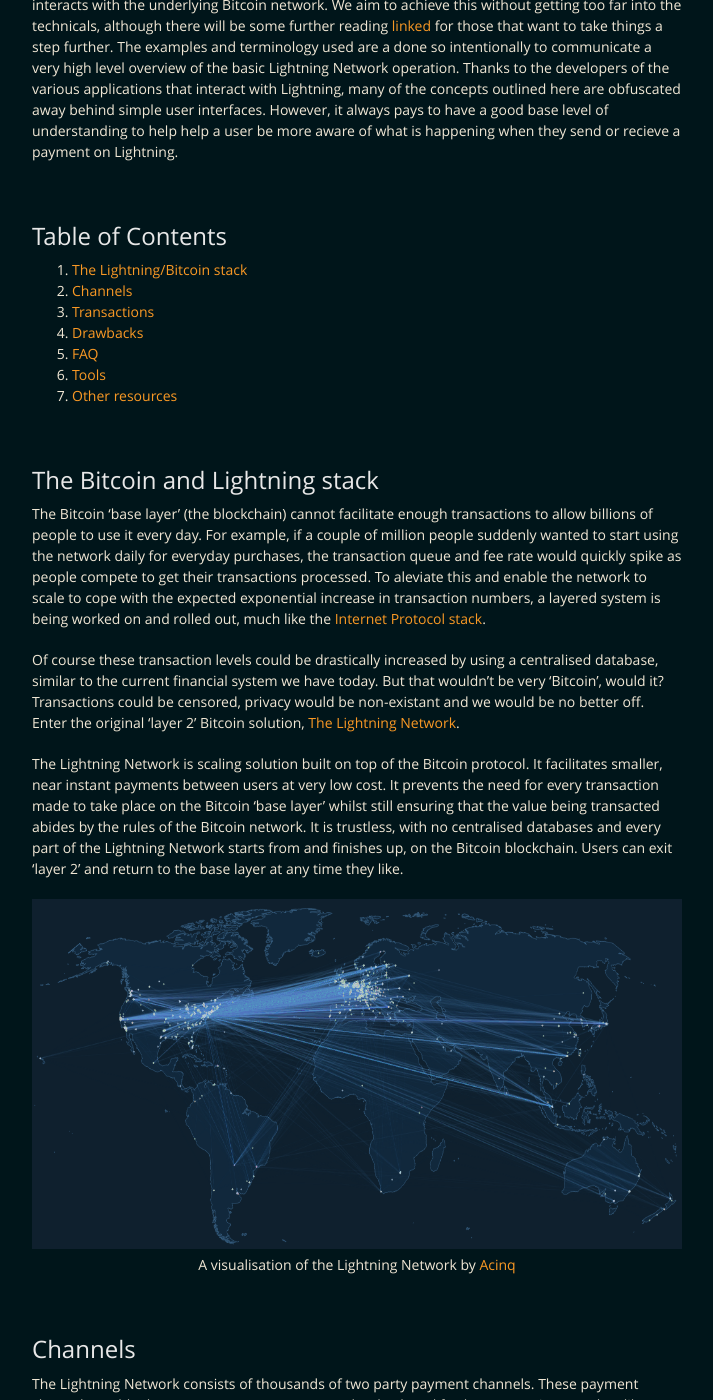
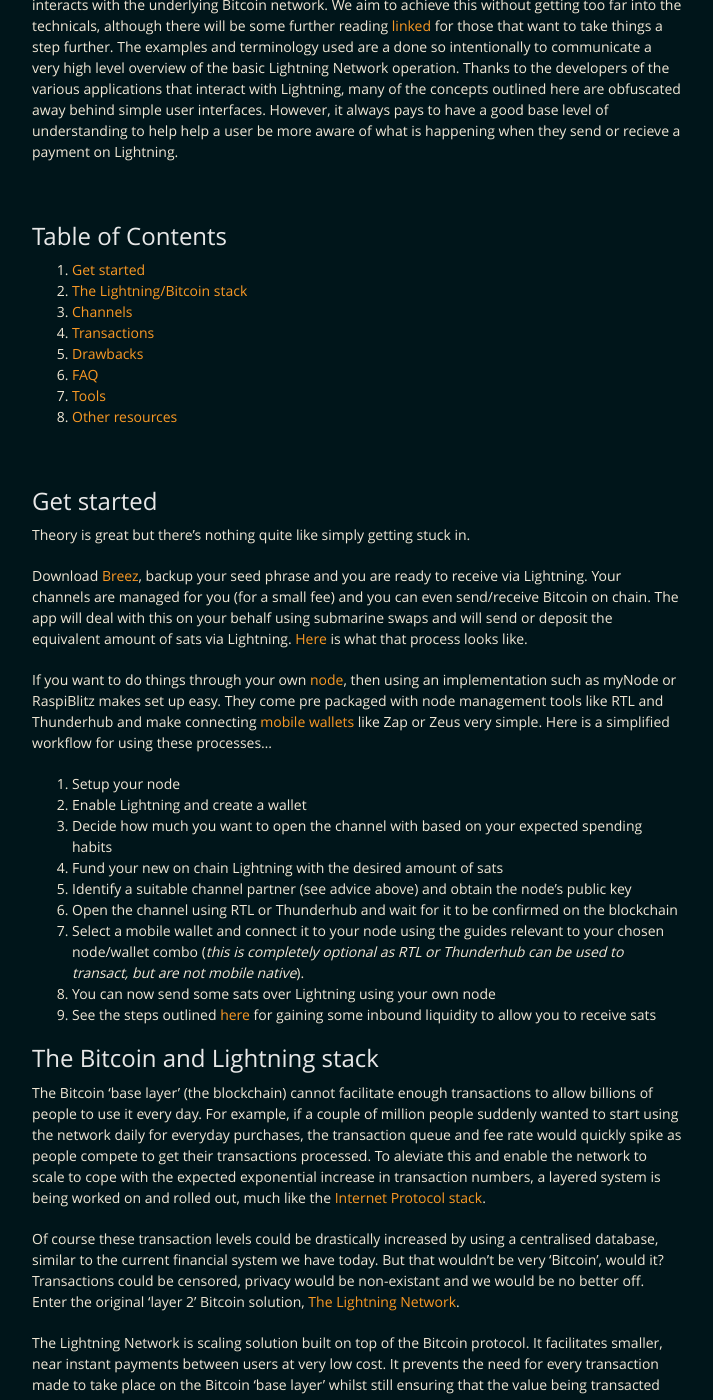
Before and after one commit to BitcoinQnA/ln-guide, a Jekyll site: the page built from index.md, in a window 1280 px wide and 1400 px high, scrolled down 346 px. Shown: the whole window, without its empty margins (283-996 px from the left). Built offline with Jekyll 4.4.1, drawn with Linux system fonts in a browser that asks for light colours; some of the changed text lies outside the part shown.

Commit message:
Update index.md

```diff
--- a/index.md
+++ b/index.md
@@ -12,6 +12,7 @@ This page aims to help people understand a little more on the mechanics of Light
 
 ## Table of Contents
 
+1.  [Get started](#get-started)
 1.  [The Lightning/Bitcoin stack](#the-bitcoin-and-lightning-stack)
 2.  [Channels](#channels)
 3.  [Transactions](#transactions)
@@ -21,6 +22,24 @@ This page aims to help people understand a little more on the mechanics of Light
 7.  [Other resources](#other-resources)
 
 <br/>
+
+## Get started
+
+Theory is great but there's nothing quite like simply getting stuck in.
+
+Download [Breez](Https://Breez.technology), backup your seed phrase and you are ready to receive via Lightning. Your channels are managed for you (for a small fee) and you can even send/receive Bitcoin on chain. The app will deal with this on your behalf using submarine swaps and will send or deposit the equivalent amount of sats via Lightning. [Here](https://youtu.be/5zhW7ilOjWg) is what that process looks like.
+
+If you want to do things through your own [node](https://node.guide), then using an implementation such as myNode or RaspiBlitz makes set up easy. They come pre packaged with node management tools like RTL and Thunderhub and make connecting [mobile wallets](https://bitcoinwallet.guide/lightning) like Zap or Zeus very simple. Here is a simplified workflow for using these processes...
+
+1.  Setup your node
+2.  Enable Lightning and create a wallet
+4.  Decide how much you want to open the channel with based on your expected spending habits
+4.  Fund your new on chain Lightning with the desired amount of sats
+3.  Identify a suitable channel partner (see advice above) and obtain the node's public key
+5.  Open the channel using RTL or Thunderhub and wait for it to be confirmed on the blockchain
+6.  Select a mobile wallet and connect it to your node using the guides relevant to your chosen node/wallet combo (*this is completely optional as RTL or Thunderhub can be used to transact, but are not mobile native*).
+7.  You can now send some sats over Lightning using your own node
+8.  See the steps outlined [here](#drawbacks) for gaining some inbound liquidity to allow you to receive sats
 
 
 ## The Bitcoin and Lightning stack
```
Also changed, not shown: other parts of index.md (+0 -16 lines).
